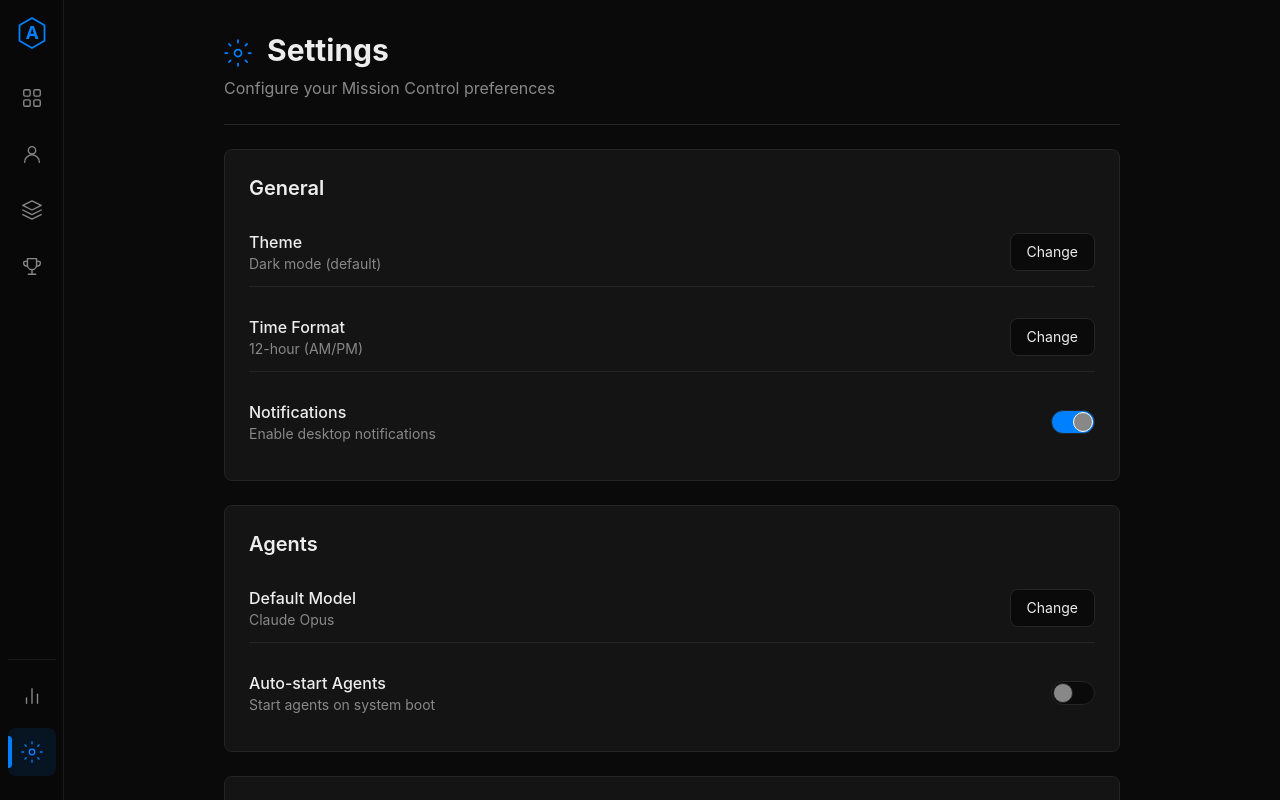
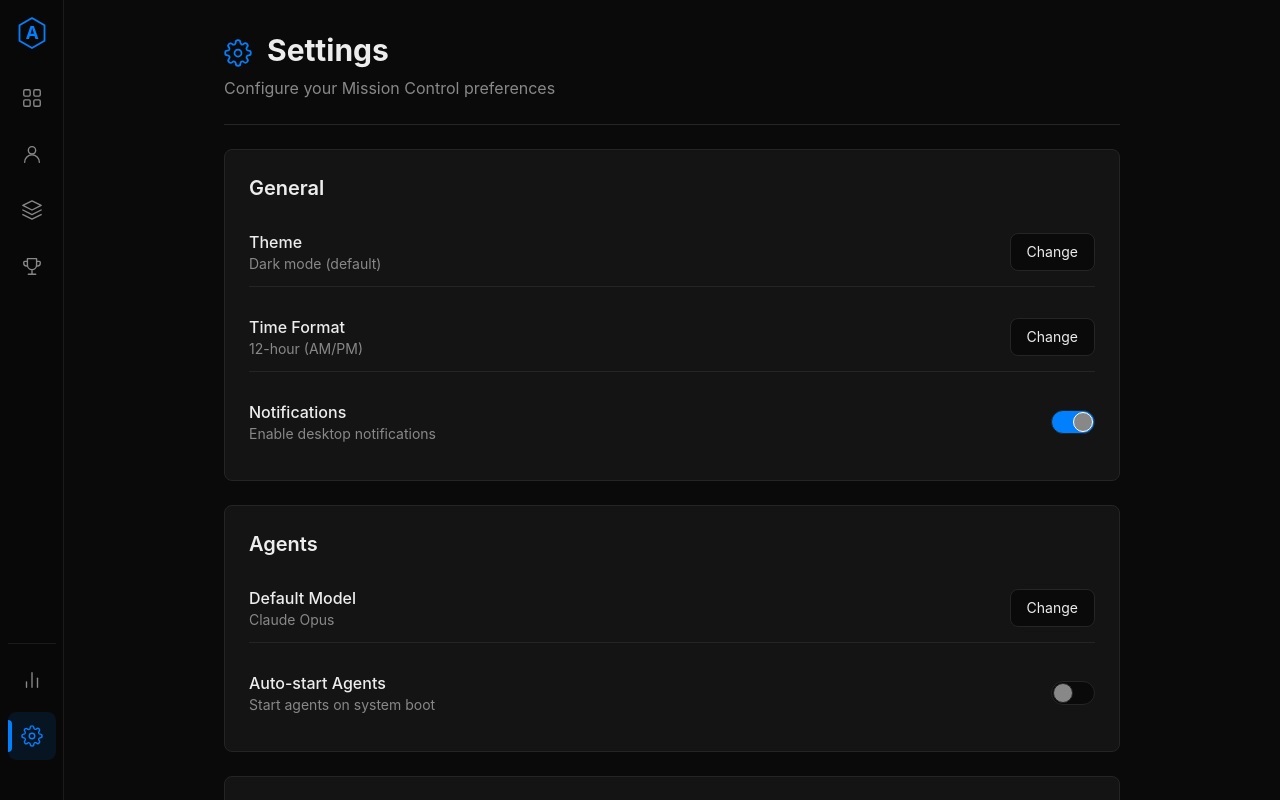
Before and after one commit to atlasbotadmin/mission-control, a Next.js app: page /settings in a window 1280 px wide. Built offline with nearby package versions, Linux system fonts and the light colour scheme.

Commit message:
cog icon for settings, more bottom padding

```diff
--- a/app/components/Sidebar.tsx
+++ b/app/components/Sidebar.tsx
@@ -45,7 +45,7 @@
   settings: (color) => (
     <svg width="22" height="22" viewBox="0 0 24 24" fill="none" stroke={color} strokeWidth="1.5" strokeLinecap="round" strokeLinejoin="round">
       <circle cx="12" cy="12" r="3" />
-      <path d="M12 1v2M12 21v2M4.22 4.22l1.42 1.42M18.36 18.36l1.42 1.42M1 12h2M21 12h2M4.22 19.78l1.42-1.42M18.36 5.64l1.42-1.42" />
+      <path d="M19.4 15a1.65 1.65 0 0 0 .33 1.82l.06.06a2 2 0 0 1-2.83 2.83l-.06-.06a1.65 1.65 0 0 0-1.82-.33 1.65 1.65 0 0 0-1 1.51V21a2 2 0 0 1-4 0v-.09A1.65 1.65 0 0 0 9 19.4a1.65 1.65 0 0 0-1.82.33l-.06.06a2 2 0 0 1-2.83-2.83l.06-.06A1.65 1.65 0 0 0 4.68 15a1.65 1.65 0 0 0-1.51-1H3a2 2 0 0 1 0-4h.09A1.65 1.65 0 0 0 4.6 9a1.65 1.65 0 0 0-.33-1.82l-.06-.06a2 2 0 0 1 2.83-2.83l.06.06A1.65 1.65 0 0 0 9 4.68a1.65 1.65 0 0 0 1-1.51V3a2 2 0 0 1 4 0v.09a1.65 1.65 0 0 0 1 1.51 1.65 1.65 0 0 0 1.82-.33l.06-.06a2 2 0 0 1 2.83 2.83l-.06.06A1.65 1.65 0 0 0 19.4 9a1.65 1.65 0 0 0 1.51 1H21a2 2 0 0 1 0 4h-.09a1.65 1.65 0 0 0-1.51 1z" />
     </svg>
   ),
 };
@@ -124,7 +124,7 @@
       <div className="flex-1" />
 
       {/* Bottom Navigation */}
-      <nav className="flex flex-col gap-2 border-t border-[#1a1a1a] pt-3 pb-2">
+      <nav className="flex flex-col gap-2 border-t border-[#1a1a1a] pt-3 pb-6">
         {bottomItems.map((item) => (
           <Link
             key={item.href}
--- a/app/settings/page.tsx
+++ b/app/settings/page.tsx
@@ -7,7 +7,7 @@
         {/* Header */}
         <header className="pb-6 border-b border-border">
           <h1 className="text-3xl font-bold">
-            <svg width="28" height="28" viewBox="0 0 24 24" fill="none" stroke="#0080FF" strokeWidth="1.5" strokeLinecap="round" strokeLinejoin="round" className="inline-block mr-2 align-middle"><circle cx="12" cy="12" r="3" /><path d="M12 1v2M12 21v2M4.22 4.22l1.42 1.42M18.36 18.36l1.42 1.42M1 12h2M21 12h2M4.22 19.78l1.42-1.42M18.36 5.64l1.42-1.42" /></svg> Settings
+            <svg width="28" height="28" viewBox="0 0 24 24" fill="none" stroke="#0080FF" strokeWidth="1.5" strokeLinecap="round" strokeLinejoin="round" className="inline-block mr-2 align-middle"><circle cx="12" cy="12" r="3" /><path d="M19.4 15a1.65 1.65 0 0 0 .33 1.82l.06.06a2 2 0 0 1-2.83 2.83l-.06-.06a1.65 1.65 0 0 0-1.82-.33 1.65 1.65 0 0 0-1 1.51V21a2 2 0 0 1-4 0v-.09A1.65 1.65 0 0 0 9 19.4a1.65 1.65 0 0 0-1.82.33l-.06.06a2 2 0 0 1-2.83-2.83l.06-.06A1.65 1.65 0 0 0 4.68 15a1.65 1.65 0 0 0-1.51-1H3a2 2 0 0 1 0-4h.09A1.65 1.65 0 0 0 4.6 9a1.65 1.65 0 0 0-.33-1.82l-.06-.06a2 2 0 0 1 2.83-2.83l.06.06A1.65 1.65 0 0 0 9 4.68a1.65 1.65 0 0 0 1-1.51V3a2 2 0 0 1 4 0v.09a1.65 1.65 0 0 0 1 1.51 1.65 1.65 0 0 0 1.82-.33l.06-.06a2 2 0 0 1 2.83 2.83l-.06.06A1.65 1.65 0 0 0 19.4 9a1.65 1.65 0 0 0 1.51 1H21a2 2 0 0 1 0 4h-.09a1.65 1.65 0 0 0-1.51 1z" /></svg> Settings
           </h1>
           <p className="text-muted mt-2">Configure your Mission Control preferences</p>
         </header>
```
